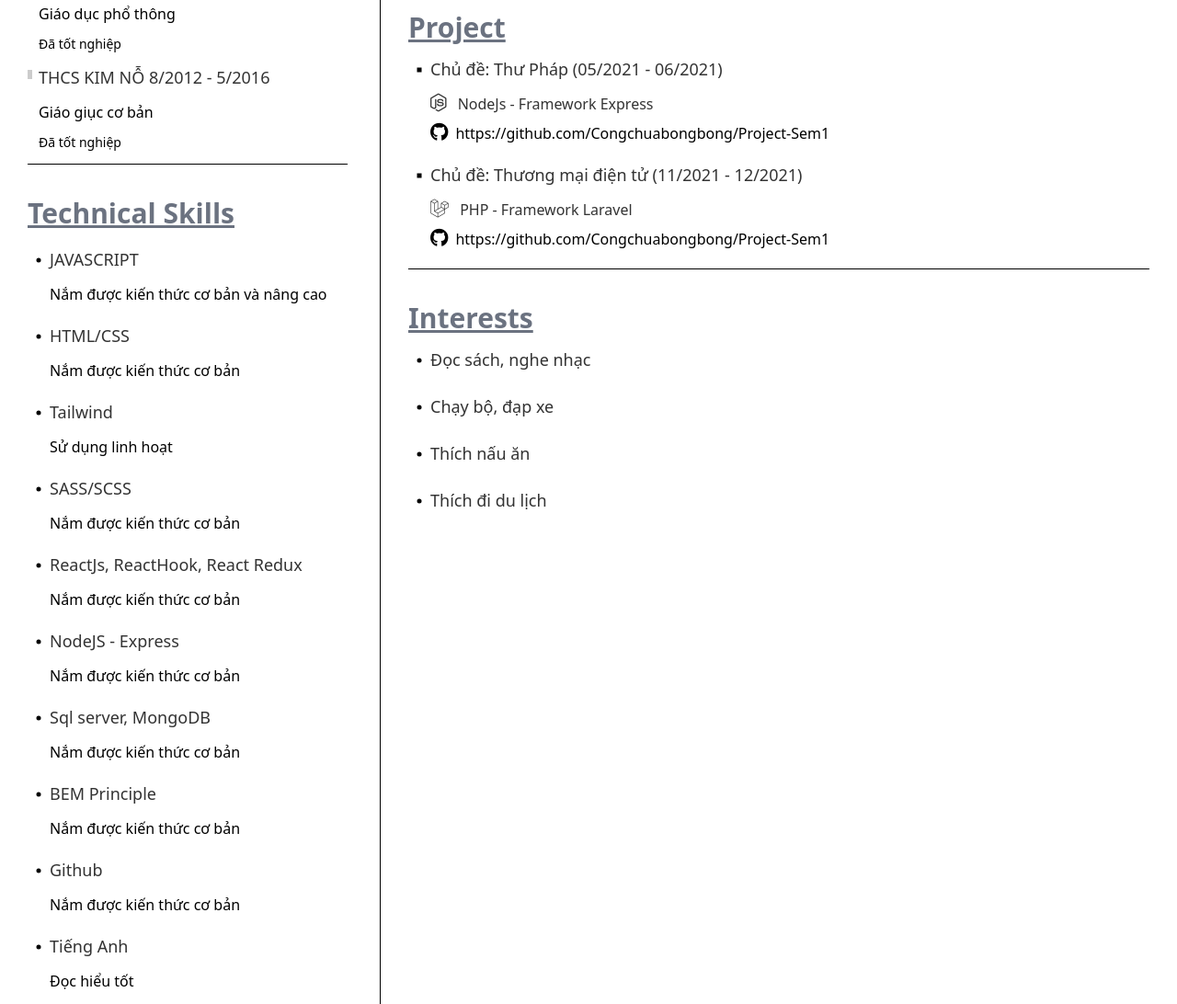
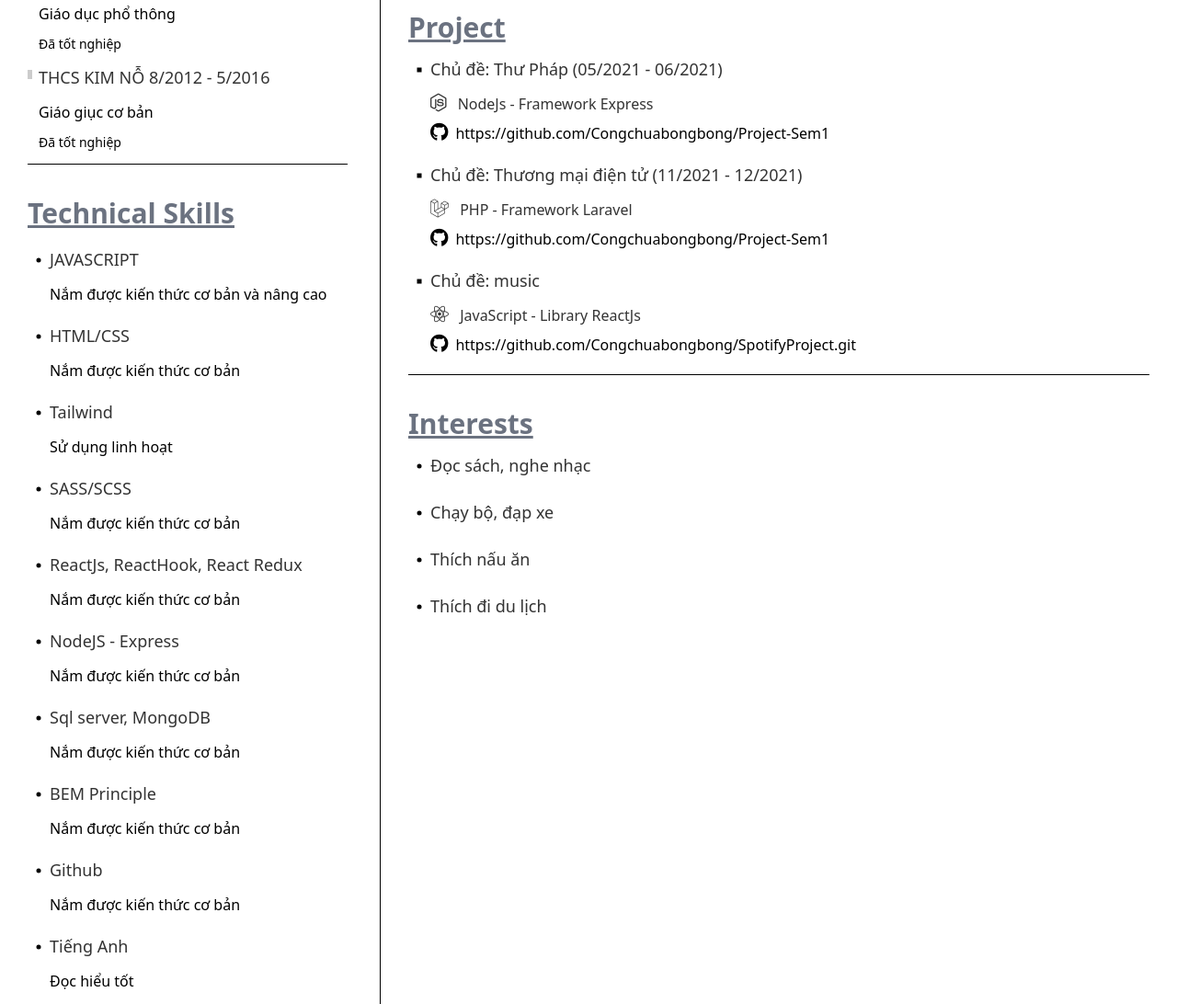
Before and after one commit to Congchuabongbong/My_CV, a website: page public/index.html in a window 1280 px wide. Shown: the part 823-1915 px from the top of the page at 92% size. Drawn offline with Linux system fonts and the light colour scheme.

Commit message:
initial commit

```diff
--- a/public/index.html
+++ b/public/index.html
@@ -273,6 +273,17 @@
                                     class="text-[14px] md:text-[16px] font-light block mb-2 pl-[24px]"><i
                                         class="mr-2 text-[20px] fa-brands fa-github"></i>https://github.com/Congchuabongbong/Project-Sem1</a>
                             </li>
+                            <li class="mb-3">
+                                <p
+                                    class="text-[16px] md:text-[18px] font-medium text-[#333] mb-[12px] ml-[12px] relative before:content-[' '] before:absolute before:w-[5px] before:h-[5px] before:bg-black before:top-[50%] before:left-[0] before:transform before:translate-x-[-50%] before:translate-y-[-50%] before:block pl-[12px]">
+                                    Chủ đề: music</p>
+                                <p class="text-[14px] md:text-[16px] font-medium text-[#333] block mb-2 pl-[24px]"><i
+                                        class="mr-2 text-[20px] fa-brands fa-react"></i> JavaScript -
+                                    Library ReactJs</p>
+                                <a href="https://github.com/Congchuabongbong/SpotifyProject.git" target='_blank'
+                                    class="text-[14px] md:text-[16px] font-light block mb-2 pl-[24px]"><i
+                                        class="mr-2 text-[20px] fa-brands fa-github"></i>https://github.com/Congchuabongbong/SpotifyProject.git</a>
+                            </li>
                         </ul>
                     </div>
                     <!-- interests -->
```
